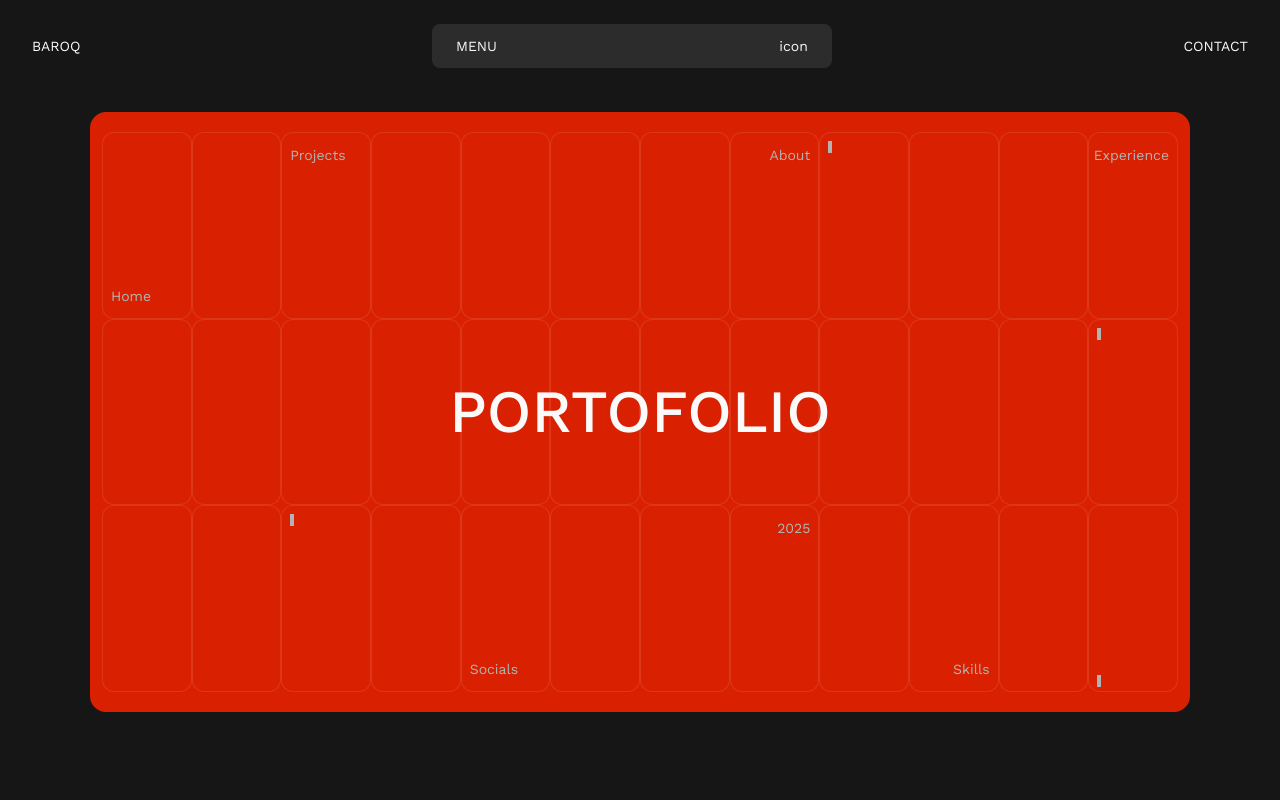
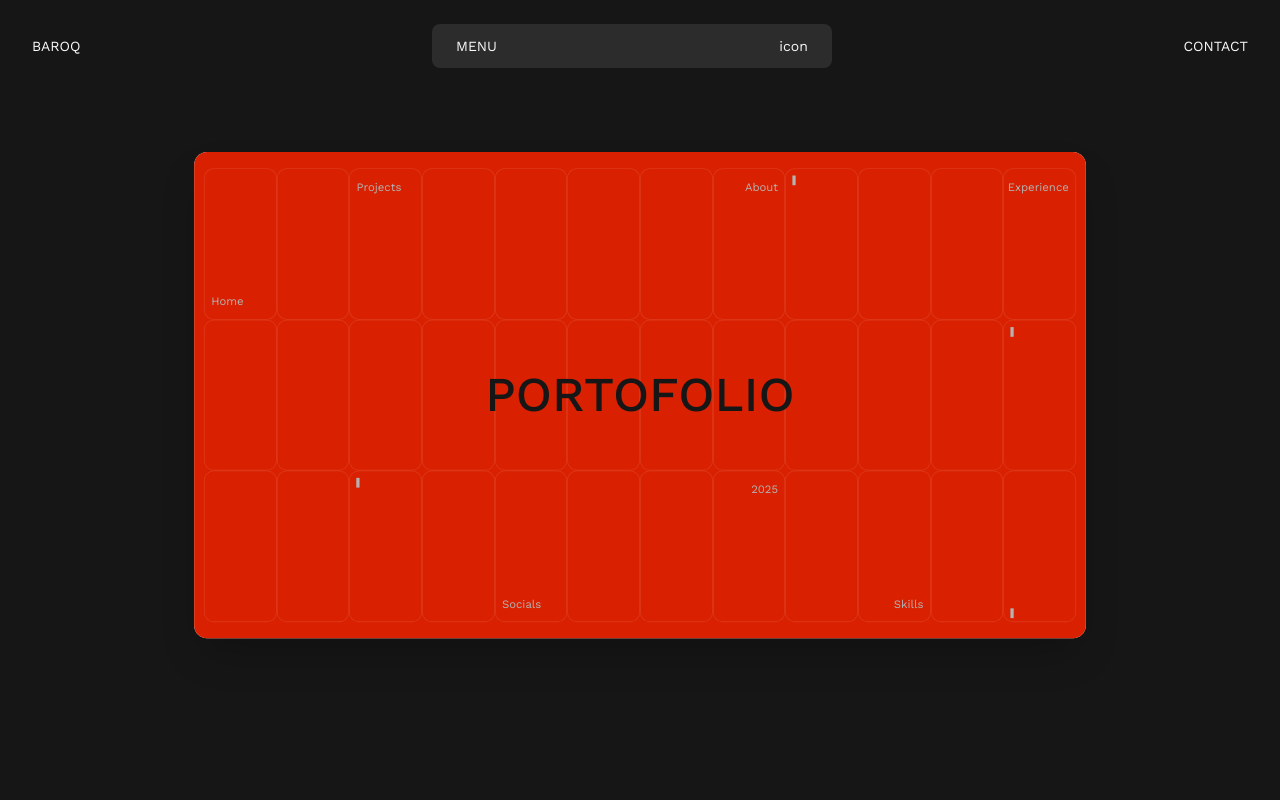
Before and after one commit to qobilbaroq/portofolio, a Next.js app: page / in a window 1280 px wide. Shown: the top 800 px of the page. Built offline with nearby package versions, Linux system fonts and the light colour scheme.

Commit message:
feat: animasi scroll stack and install motion

```diff
--- a/app/globals.css
+++ b/app/globals.css
@@ -41,7 +41,7 @@
 
 @layer utilities {
   .auto-card{
-    @apply rounded-2xl mt-5
+    @apply rounded-2xl
     w-[340px]
     h-[525px]
     md:w-[700px] md:h-[400px]
--- a/app/page.jsx
+++ b/app/page.jsx
@@ -1,23 +1,26 @@
-import Navbar from '@/components/layout/Navbar'
-import About from '@/components/section/About';
-import Contact from '@/components/section/Contact';
-import Experience from '@/components/section/Experience';
-import { Main } from '@/components/section/Main';
-import Pengenalan from '@/components/section/Pengenalan';
-import Projects from '@/components/section/Projects';
-import Skills from '@/components/section/Skills';
+import Navbar from "@/components/layout/Navbar";
+import { ScrollStack } from "@/components/layout/ScrollStack";
+import About from "@/components/section/About";
+import Contact from "@/components/section/Contact";
+import Experience from "@/components/section/Experience";
+import { Main } from "@/components/section/Main";
+import Pengenalan from "@/components/section/Pengenalan";
+import Projects from "@/components/section/Projects";
+import Skills from "@/components/section/Skills";
 
 export default function Home() {
   return (
-    <div className='flex flex-col justify-start items-center min-h-screen'>
-    <Navbar/>
-    <Main/>
-    {/* <Pengenalan/>
-    <About/>
-    <Skills/>
-    <Projects/>
-    <Experience/>
-    <Contact/> */}
+    <div className="flex flex-col justify-start items-center min-h-screen">
+      <Navbar />
+      <ScrollStack>
+        <Main />
+        <Pengenalan />
+        <About />
+        <Skills />
+        <Projects />
+        <Experience />
+        <Contact />
+      </ScrollStack>
     </div>
   );
 }
--- /dev/null
+++ b/components/layout/ScrollStack.jsx
@@ -0,0 +1,63 @@
+"use client";
+
+import { motion, useScroll, useTransform } from "framer-motion";
+import { useRef } from "react";
+
+function Card({ children, index, range, targetScale, progress }) {
+  const scale = useTransform(progress, range, [1, targetScale]);
+
+  return (
+    <div className="h-screen flex items-center justify-center sticky top-0">
+      <motion.div
+        style={{
+          scale,
+          top: `calc(-5vh + ${index * 25}px)`,
+        }}
+        transition={{
+          type: "spring",
+          stiffness: 300,
+          damping: 30,
+          mass: 0.8,
+        }}
+        className="relative origin-top shadow-2xl rounded-3xl overflow-visible"
+      >
+        <div className="auto-card bg-foreground text-background flex flex-col justify-between">
+          {children}
+        </div>
+      </motion.div>
+    </div>
+  );
+}
+
+export const ScrollStack = ({ children }) => {
+  const container = useRef(null);
+  const { scrollYProgress } = useScroll({
+    target: container,
+    offset: ["start start", "end end"],
+  });
+
+  const childrenArray = Array.isArray(children) ? children : [children];
+  const cardsLength = childrenArray.length;
+
+  return (
+    <div ref={container} className="relative">
+      {childrenArray.map((child, i) => {
+        const targetScale = 1 - (cardsLength - i) * 0.03;
+        const start = i / cardsLength;
+        const end = 1;
+
+        return (
+          <Card
+            key={i}
+            index={i}
+            range={[start, end]}
+            targetScale={targetScale}
+            progress={scrollYProgress}
+          >
+            {child}
+          </Card>
+        );
+      })}
+    </div>
+  );
+};
--- a/package.json
+++ b/package.json
@@ -9,6 +9,7 @@
     "lint": "eslint"
   },
   "dependencies": {
+    "motion": "^12.23.22",
     "next": "^15.5.4",
     "react": "^19.1.0",
     "react-dom": "^19.1.0"
```
Also changed, not shown: 1 other file (tests, documents, lock files or other folders).
